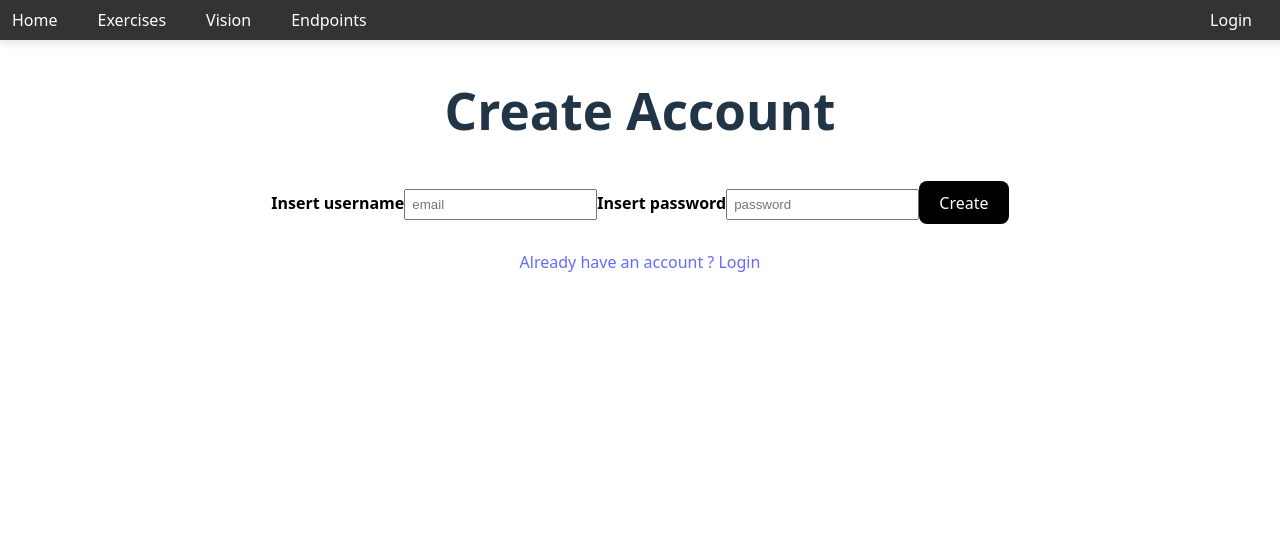
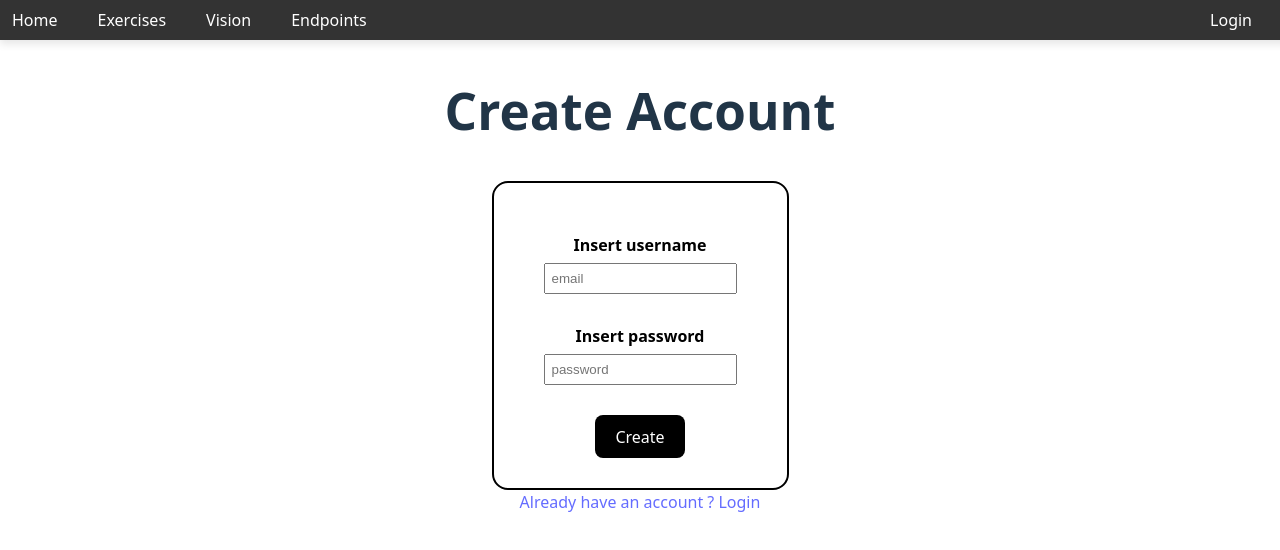
Before and after one commit to Asger191/fitness-inspo, a React (Vite) app: page /register in a window 1280 px wide. Shown: the top 550 px of the page. Built offline with nearby package versions, Linux system fonts and the light colour scheme.

Commit message:
Fixet css i Regiser

```diff
--- a/src/pages/Login/Register.jsx
+++ b/src/pages/Login/Register.jsx
@@ -25,7 +25,7 @@ function Register(){
         <div className={styles.divContainer}>
              <h1>Create Account</h1>
              {error && <p className={styles.error}>{error}</p>}
-            <form onSubmit={performRegister}>
+            <form className={styles.form} onSubmit={performRegister}>
                 <label>Insert username</label>
                 <input placeholder="email" type="text" value={registerCredentials.email}
                 onChange={(e) => setRegisterCredentials({...registerCredentials, email: e.target.value})}/>
```
